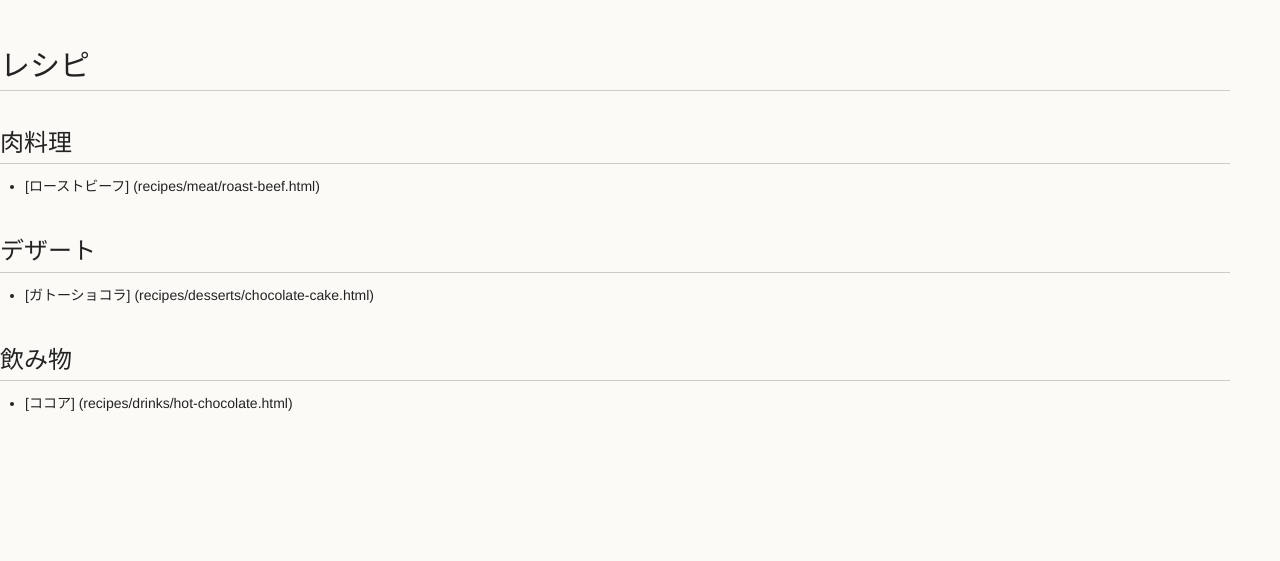
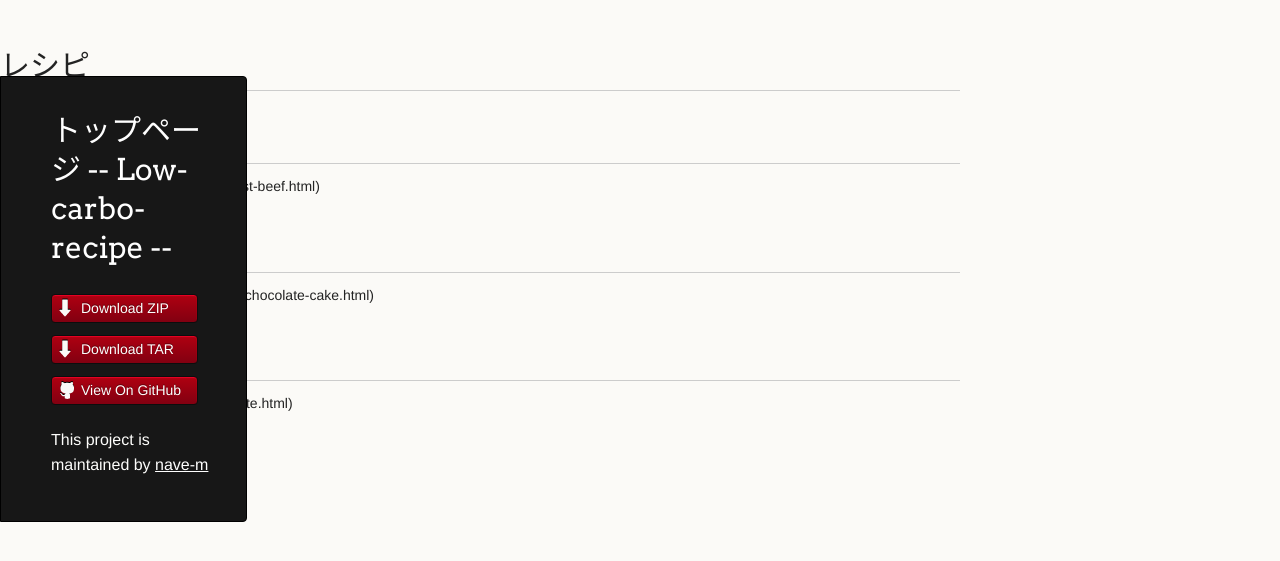
Before and after one commit to nave-m/low-carbo-recipe, a Jekyll site: the page built from index.md, in a window 1280 px wide. Shown: the top 561 px of the page. Built offline with Jekyll 4.4.1, drawn with Linux system fonts in a browser that asks for light colours; Markdown is read by kramdown in place of the engine named in the settings.

```diff
--- a/_layouts/default.html
+++ b/_layouts/default.html
@@ -16,9 +16,29 @@
   </head>
 
   <body>
-    <div class="container">
+    <div class="wrapper">
+      <header>
+        <h1 class="header">{{ page.title }} -- Low-carbo-recipe --</h1>
+        <p class="header"></p>
+
+        <ul>
+          <li class="download"><a class="buttons" href="https://github.com/nave-m/low-carbo-recipe/zipball/master">Download ZIP</a></li>
+          <li class="download"><a class="buttons" href="https://github.com/nave-m/low-carbo-recipe/tarball/master">Download TAR</a></li>
+          <li><a class="buttons github" href="https://github.com/nave-m/low-carbo-recipe">View On GitHub</a></li>
+        </ul>
+
+        <p class="header">This project is maintained by <a class="header name" href="https://github.com/nave-m">nave-m</a></p>
+
+
+      </header>
+
+
+      <div class="container">
         {{ content }}
+      </div>
+
     </div>
+    <!--[if !IE]><script>fixScale(document);</script><![endif]-->
 
   </body>
 </html>
```
Also changed, not shown: _layouts/sample.html (renamed from index.html).
